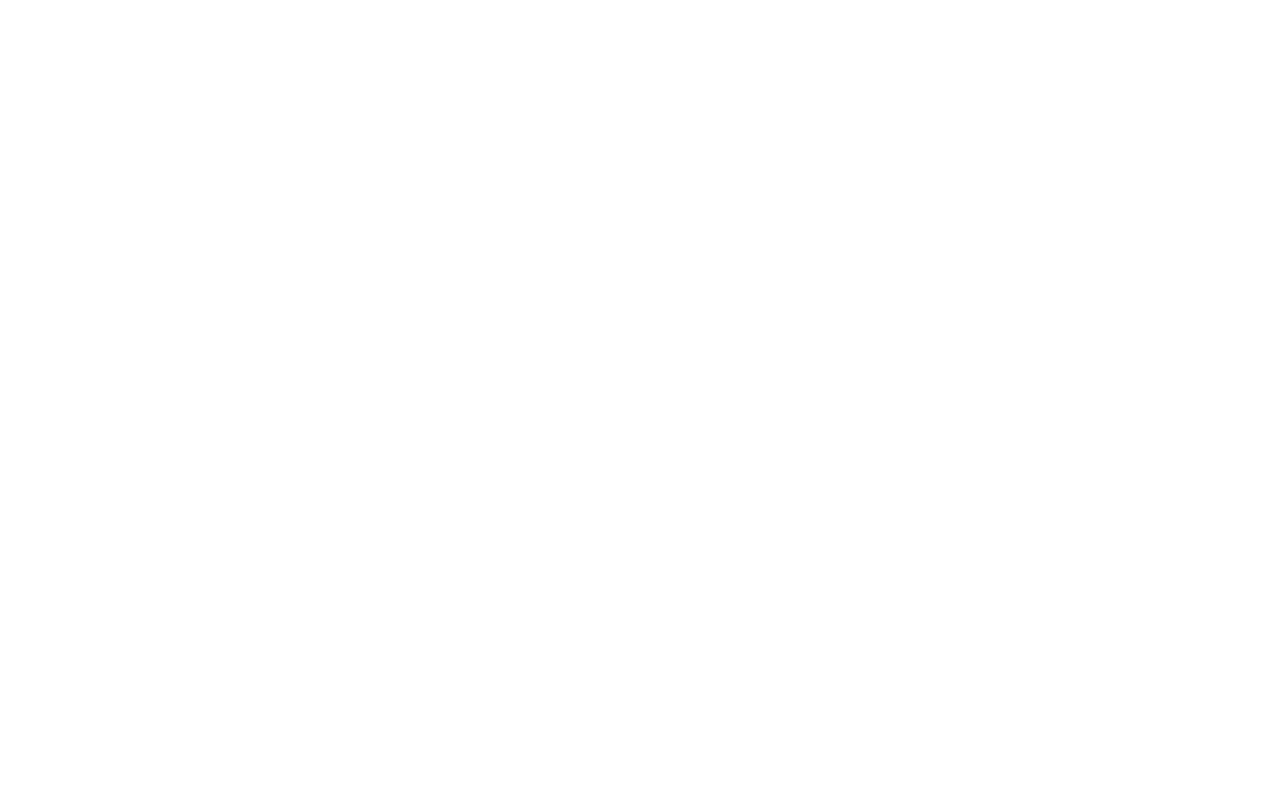
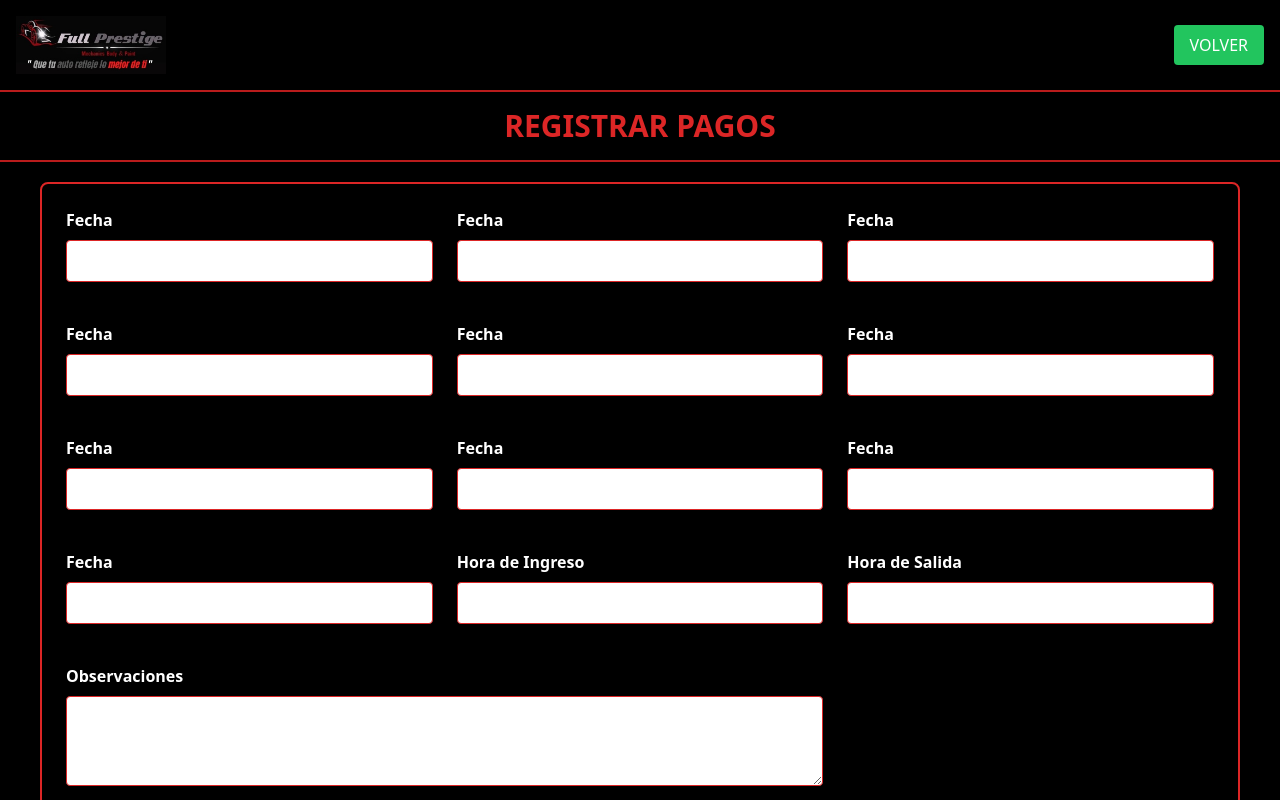
Before and after one commit to silviachaluisa/FULL-PRESTIGE, a React (Vite) app in the folder Frontend/: page /registrar-pagos in a window 1280 px wide. Before the commit this address had no page. Shown: the top 800 px of the page. Built offline with nearby package versions, Linux system fonts and the light colour scheme.

Commit message:
RegistrarPagos

```diff
--- a/Frontend/src/App.jsx
+++ b/Frontend/src/App.jsx
@@ -1,5 +1,5 @@
 // src/App.jsx
-import React from 'react';
+
 import {BrowserRouter,Routes,Route} from 'react-router-dom'
 import { AuthProvider } from './context/AuthProvider.jsx';
 import  Bienvenida  from './Paginas/Bienvenida'
@@ -10,6 +10,7 @@
 import ClientesVehiculos  from './Paginas/Administrador/TablaClientes.jsx'
 import RegistrarClientes from './Paginas/Administrador/RegistrarClientes.jsx'
 import Pagos from './Paginas/Administrador/TablaPagos.jsx'
+import RegistrarPagos from './Paginas/Administrador/RegistrarPagos.jsx';
 
 
 
@@ -27,6 +28,7 @@
                 <Route path="/historial-clientes" element={<ClientesVehiculos />} />
                 <Route path="/registrar-clientes" element={<RegistrarClientes />} />
                 <Route path="/historial-pagos" element={<Pagos />} />
+                <Route path="/registrar-pagos" element={<RegistrarPagos />} />
             </Routes>
         </AuthProvider>
 
--- /dev/null
+++ b/Frontend/src/Paginas/Administrador/RegistrarPagos.jsx
@@ -0,0 +1,206 @@
+import React, { useState } from 'react';
+import logo from '../../assets/imagenes/logo.jpg';
+import { useNavigate } from 'react-router-dom';
+
+export const RegistrarPagos= () => {
+  const navigate = useNavigate();
+  const [showSuccessMessage, setShowSuccessMessage] = useState(false);
+
+  const handleSave = (event) => {
+    event.preventDefault();
+    const confirmSave = window.confirm("¿Deseas guardar la información?");
+
+    if (confirmSave) {
+      console.log("Datos guardados");
+      setShowSuccessMessage(true);
+
+      setTimeout(() => {
+        setShowSuccessMessage(false);
+        navigate('/registrar-asistencia');
+      }, 3000);
+    }
+  };
+
+  const handleLogout = () => {
+    const confirmLogout = window.confirm("¿Deseas abandonar la página?");
+    if (confirmLogout === true) {
+      navigate('/control-asistencia');
+    }
+  };
+
+  return (
+    <div className="bg-black text-white min-h-screen flex flex-col items-center">
+      {/* Contenedor de la cabecera */}
+      <div className="w-full flex justify-between items-center p-4">
+        <img src={logo} alt="Full Prestige" style={{ width: '150px', height: 'auto' }} />
+
+        <button
+          onClick={handleLogout}
+          className="bg-green-500 text-white px-4 py-2 rounded hover:bg-green-700"
+        >
+          VOLVER
+        </button>
+      </div>
+
+      <h2 className="text-red-600 text-3xl font-bold text-center mb-5 border-t-2 border-b-2 border-red-700 w-full py-4">
+        REGISTRAR PAGOS
+      </h2>
+
+      <div className="w-full max-w-7xl px-10">
+        <form onSubmit={handleSave} className="grid grid-cols-3 gap-6 border-2 border-red-600 p-6 rounded-lg bg-black mb-7">
+
+          {/* --------------------------------------------------------------------------------------- */}
+          <div className="mb-4">
+            <label className="block font-semibold mb-2">Fecha</label>
+            <input
+              type="text"
+              required
+              className="w-full px-3 py-2 bg-white text-black border border-red-600 rounded focus:outline-none"
+            />
+          </div>
+          {/* --------------------------------------------------------------------------------------- */}
+          {/* --------------------------------------------------------------------------------------- */}
+          <div className="mb-4">
+            <label className="block font-semibold mb-2">Fecha</label>
+            <input
+              type="text"
+              required
+              className="w-full px-3 py-2 bg-white text-black border border-red-600 rounded focus:outline-none"
+            />
+          </div>
+          {/* --------------------------------------------------------------------------------------- */}
+          {/* --------------------------------------------------------------------------------------- */}
+          <div className="mb-4">
+            <label className="block font-semibold mb-2">Fecha</label>
+            <input
+              type="text"
+              required
+              className="w-full px-3 py-2 bg-white text-black border border-red-600 rounded focus:outline-none"
+            />
+          </div>
+          {/* --------------------------------------------------------------------------------------- */}
+          {/* --------------------------------------------------------------------------------------- */}
+          <div className="mb-4">
+            <label className="block font-semibold mb-2">Fecha</label>
+            <input
+              type="text"
+              required
+              className="w-full px-3 py-2 bg-white text-black border border-red-600 rounded focus:outline-none"
+            />
+          </div>
+          {/* --------------------------------------------------------------------------------------- */}
+          {/* --------------------------------------------------------------------------------------- */}
+          <div className="mb-4">
+            <label className="block font-semibold mb-2">Fecha</label>
+            <input
+              type="text"
+              required
+              className="w-full px-3 py-2 bg-white text-black border border-red-600 rounded focus:outline-none"
+            />
+          </div>
+          {/* --------------------------------------------------------------------------------------- */}
+          {/* --------------------------------------------------------------------------------------- */}
+          <div className="mb-4">
+            <label className="block font-semibold mb-2">Fecha</label>
+            <input
+              type="text"
+              required
+              className="w-full px-3 py-2 bg-white text-black border border-red-600 rounded focus:outline-none"
+            />
+          </div>
+          {/* --------------------------------------------------------------------------------------- */}
+          {/* --------------------------------------------------------------------------------------- */}
+          <div className="mb-4">
+            <label className="block font-semibold mb-2">Fecha</label>
+            <input
+              type="text"
+              required
+              className="w-full px-3 py-2 bg-white text-black border border-red-600 rounded focus:outline-none"
+            />
+          </div>
+          {/* --------------------------------------------------------------------------------------- */}
+          {/* --------------------------------------------------------------------------------------- */}
+          <div className="mb-4">
+            <label className="block font-semibold mb-2">Fecha</label>
+            <input
+              type="text"
+              required
+              className="w-full px-3 py-2 bg-white text-black border border-red-600 rounded focus:outline-none"
+            />
+          </div>
+          {/* --------------------------------------------------------------------------------------- */}
+          {/* --------------------------------------------------------------------------------------- */}
+          <div className="mb-4">
+            <label className="block font-semibold mb-2">Fecha</label>
+            <input
+              type="text"
+              required
+              className="w-full px-3 py-2 bg-white text-black border border-red-600 rounded focus:outline-none"
+            />
+          </div>
+          {/* --------------------------------------------------------------------------------------- */}
+          {/* --------------------------------------------------------------------------------------- */}
+          <div className="mb-4">
+            <label className="block font-semibold mb-2">Fecha</label>
+            <input
+              type="text"
+              required
+              className="w-full px-3 py-2 bg-white text-black border border-red-600 rounded focus:outline-none"
+            />
+          </div>
+          {/* --------------------------------------------------------------------------------------- */}
+          <div className="mb-4">
+            <label className="block font-semibold mb-2">Hora de Ingreso</label>
+            <input
+              type="text"
+              required
+              className="w-full px-3 py-2 bg-white text-black border border-red-600 rounded focus:outline-none"
+            />
+          </div>
+
+
+          {/* --------------------------------------------------------------------------------------- */}
+          <div className="mb-4">
+            <label className="block font-semibold mb-2">Hora de Salida</label>
+            <input
+              type="text"
+              required
+              className="w-full px-3 py-2 bg-white text-black border border-red-600 rounded focus:outline-none"
+            />
+          </div>
+          {/* --------------------------------------------------------------------------------------- */}
+
+          <div className="mb-4 col-span-2">
+            <label className="block font-semibold mb-2">Observaciones</label>
+            <textarea
+              rows="3"
+              className="w-full px-3 py-2 bg-white text-black border border-red-600 rounded focus:outline-none"
+            ></textarea>
+          </div>
+        </form>
+
+
+        <div className="flex justify-end mt-4">
+          <button
+            type="submit"
+            className="py-2 px-6 bg-blue-600 text-white font-semibold rounded-lg hover:bg-blue-800"
+          >
+            GUARDAR
+          </button>
+        </div>
+
+        {showSuccessMessage && (
+          <div className="mt-4 p-3 bg-green-600 text-white font-semibold rounded-lg text-center">
+            ¡Información guardada con éxito!
+          </div>
+        )}
+      </div>
+
+      <footer className="mt-8 w-full text-center text-white">
+        <p className="py-4 border-t border-white text-sm">Empresa Dedicada al Cuidado y Mantenimiento de tu Vehículo</p>
+      </footer>
+    </div>
+  );
+};
+
+export default RegistrarPagos;
```
